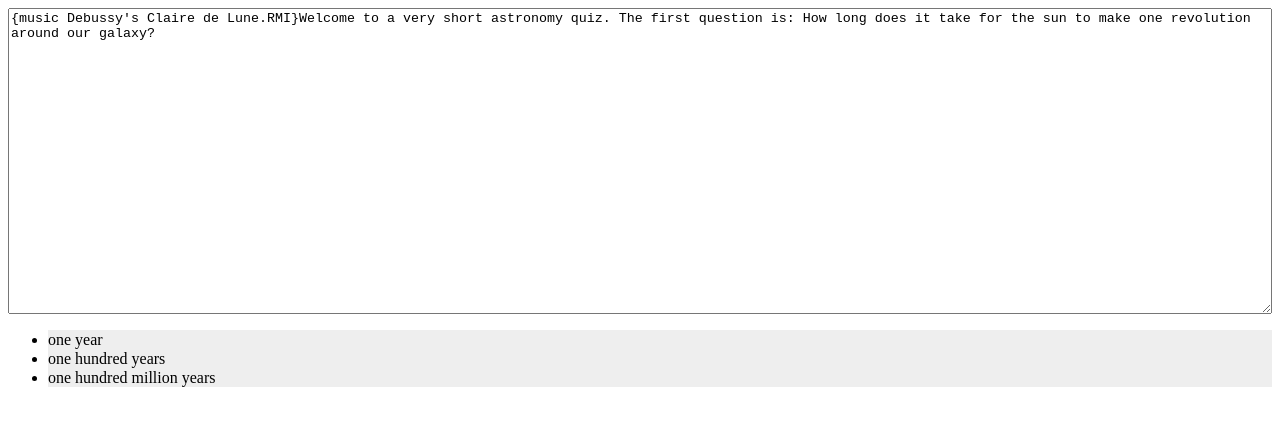
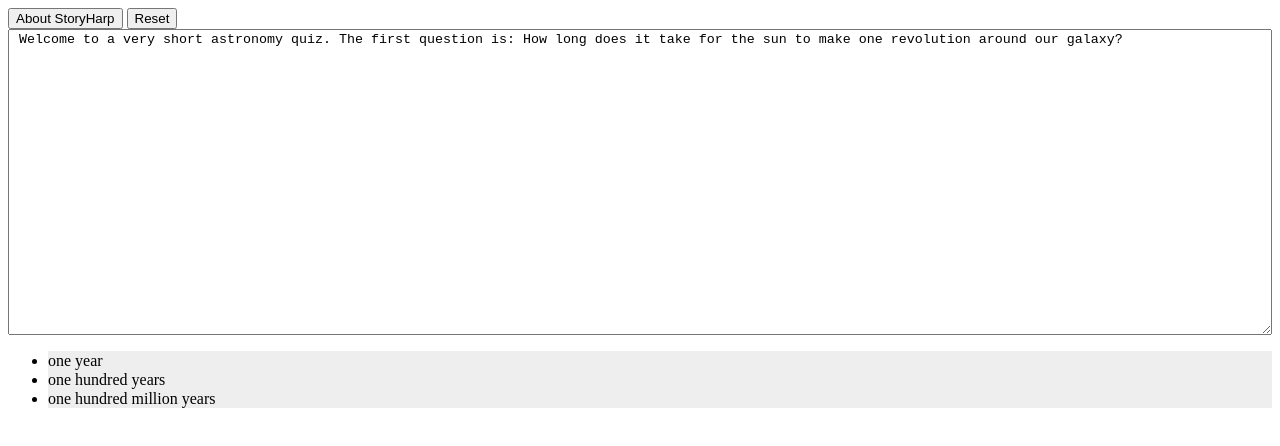
Before and after one commit to pdfernhout/storyharp-js, a website: page data/template.html in a window 1280 px wide. Drawn offline with Linux system fonts and the light colour scheme.

Commit message:
More cleanup of template.html

```diff
--- a/data/template.html
+++ b/data/template.html
@@ -20,12 +20,13 @@
 
 <body>
 
-  <form name="storyharp">
-    <p>
+  <div>
+    <button onclick="about()">About StoryHarp</button>
+    <button onclick="confirmReset()">Reset</button>
     <textarea id="transcript" cols="50" rows="20"></textarea>
     <ul id="choices">
     </ul>
-  </form>
+  </div>
 
   <script language="javascript" type="text/javascript">
     "use strict";
@@ -39,22 +40,12 @@
 
     var currentLocation;
 
+    main();
+
     function main() {
       SHDefineVariables();
       storyReset();
     }
-
-  main();
-
-  /*
-    <input type="button" value="test" onClick="addText();">
-    function addText() {
-      var newtext = "Hello world;\n";
-      newtext = prompt('Enter New Text Here:', '');
-      document.storyharp.transcript.value += newtext;
-    }
-
-*/
 
     function setText(text) {
       var transcript = document.getElementById("transcript");
@@ -78,48 +69,24 @@
       setChoices();
     }
 
-/*
-    function action(e, o) {
-      var command;
-      if (o instanceof String) {
-        if (e.target == aboutButton) {
-          resetArmed = false;
-          reply("\n\n========================================\n");
-          reply("This application's source was generated using\n");
-          reply("the StoryHarp(TM) Authoring System\n");
-          reply("from http://www.kurtz-fernhout.com\n");
-          reply("StoryHarp and portions of the source are\n");
-          reply("Copyright 1998-2008 Kurtz-Fernhout Software\n");
-          reply("========================================\n");
+    function about() {
+      appendText("\n===========================================\n");
+      appendText("This application's source was generated using\n");
+      appendText("the StoryHarp(TM) Authoring System\n");
+      appendText("from http://www.kurtz-fernhout.com\n");
+      appendText("StoryHarp and portions of the source are\n");
+      appendText("Copyright 1998-2008 Kurtz-Fernhout Software\n");
+      appendText("===========================================\n");
     }
-        if (e.target == resetButton) {
-          if (resetArmed) {
+
+    function confirmReset() {
+      if (confirm("Do you want to start over?")) {
         storyReset();
       }
-          else {
-            reply("\n\n*** Press 'Reset' again now to reset ***\n");
-            resetArmed = true;
-          }
-        }
-        else if (choices.getSelectedIndex() >= 0) {
-          resetArmed = false;
-          command = lookupCommand(choices.getSelectedItem());
-          AddFeedbackForCommand(command);
-          SHDoCommand(command);
-        }
-        setChoices();
-      }
-      return false;
     }
 
-*/
     function setChoices() {
-      // Clear the list
       document.getElementById("choices").innerHTML = "";
-
-      // element = document.getElementById("element-id");
-      // element.parentNode.removeChild(element);
-
       clearCommandAvailableFlags();
       SHComputeSatisfiedRules();
       SHAddAvailableCommands();
@@ -130,9 +97,7 @@
         var ul = document.getElementById("choices");
         var li = document.createElement("li");
         li.setAttribute("class", "choice");
-        // console.log("addCommand", c, variableName[c]);
         li.appendChild(document.createTextNode(variableName[c]));
-        // li.onclick = "SHDoCommand(" + c + ")";
         li.addEventListener("click", function(e) {
           AddFeedbackForCommand(c);
           SHDoCommand(c);
@@ -150,59 +115,10 @@
     }
 
     function reply(longstring) {
-      // TODO: Improve this to remove macros
-      appendText(longstring);
-      /*
-      StringTokenizer st = new StringTokenizer(longstring, " \n{}", true);
-      while(st.hasMoreTokens())
-        {
-        String token = st.nextToken();
-        if(token.equals("\n"))
-          {
-          text.appendText("\n");
-          wrapCol = 0;
-          continue;
+      var re = /{.*?}/g
+      var stringWithoutMacros = longstring.replace(re, " ")
+      appendText(stringWithoutMacros);
     }
-        // eat macros for now without doing anything for them
-        if (token.equals("{")) {
-          while(st.hasMoreTokens() && (!st.nextToken().equals("}")));
-          continue;
-          }
-        var length = token.length();
-        if( (wrapCol+length)>=NUMCOLS)
-          { // token exceeds line
-          wrapCol = 0;
-          text.appendText("\n");
-          }
-        if(token.equals(" "))
-          if(wrapCol == 0)
-            continue;
-        wrapCol += length;
-        text.appendText(token);
-        }
-        */
-    }
-/*
-
-    // may not be needed if store number for list entry
-    function lookupCommand(commandString) {
-      var i;
-      for (i = 0; i < numVariables; i++) {
-        if (variableName[i] == commandString) return i;
-      }
-      return -1;
-    }
-
-*/
-
-/* TODO: moved to above so can be removed:
-    function allocateSpace() {
-      variableName = new Array(numVariables); // string
-      variableValue = new Array(numVariables); // boolean
-      variableIsAvailableCommand = new Array(numVariables); // boolean
-      ruleSatisfied = new Array(numRules); // boolean
-    }
-*/
 
     function initialLocation() {
       // initial location
```
Lines whose indentation alone changed are shown as unchanged.
